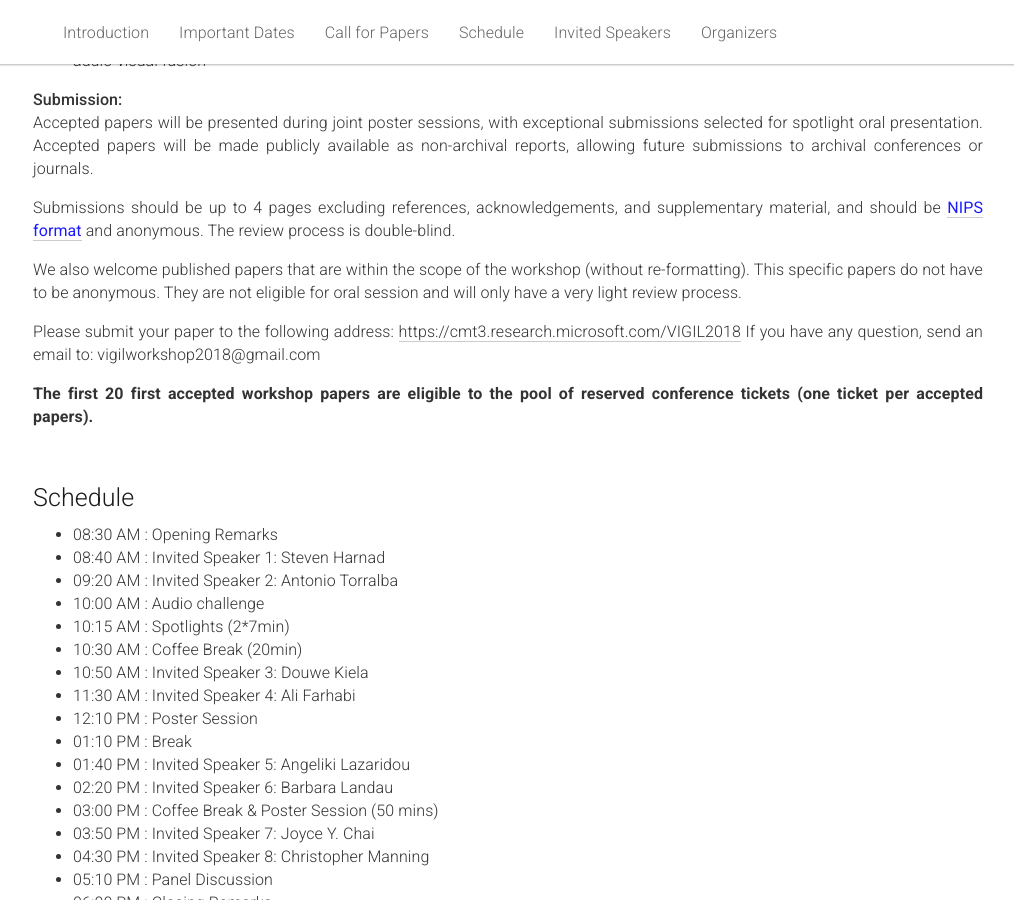
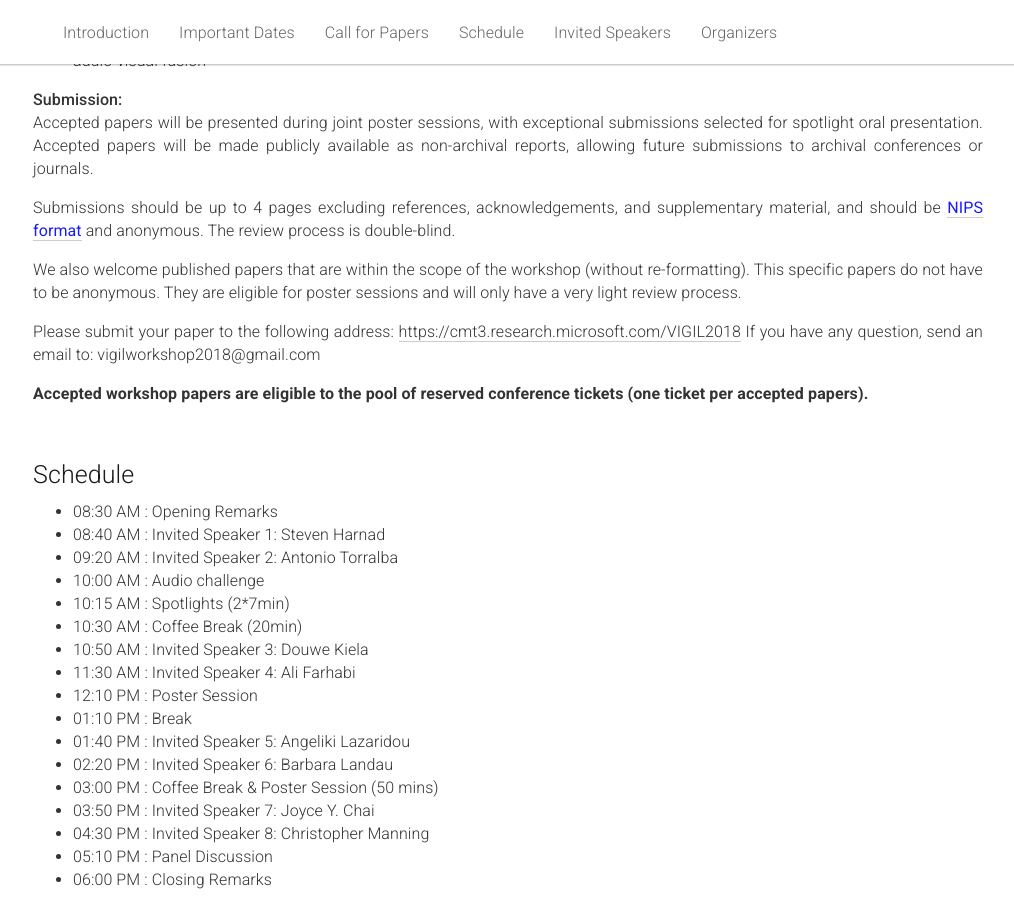
Before and after one commit to vigilworkshop/vigilworkshop.github.io, a Jekyll site: the page built from _pages/home.md, in a window 1280 px wide and 900 px high, scrolled down 1569 px. Shown: the whole window, without its empty margins (132-1146 px from the left). Built offline with Jekyll 4.4.1, drawn with Linux system fonts in a browser that asks for light colours.

Commit message:
Update home.md

```diff
--- a/_pages/home.md
+++ b/_pages/home.md
@@ -133,7 +133,7 @@ This workshop thus aims to gather people from various backgrounds - machine lear
       <span style="color:#1a1aff;font-weight:400;"><a href="https://nips.cc/Conferences/2018/PaperInformation/StyleFiles">NIPS format</a></span> and anonymous. The review process is double-blind.
   </p>
   <p>
-  We also welcome published papers that are within the scope of the workshop (without re-formatting). This specific papers do not have to be anonymous. They are not eligible for oral session and will only have a very light review process.
+  We also welcome published papers that are within the scope of the workshop (without re-formatting). This specific papers do not have to be anonymous. They are eligible for poster sessions and will only have a very light review process.
   </p>
 
   <p>
@@ -141,7 +141,7 @@ This workshop thus aims to gather people from various backgrounds - machine lear
   If you have any question, send an email to: vigilworkshop2018@gmail.com
   </p>
 
-  <p><b>The first 20 first accepted workshop papers are eligible to the pool of reserved conference tickets (one ticket per accepted papers).</b>
+  <p><b>Accepted workshop papers are eligible to the pool of reserved conference tickets (one ticket per accepted papers).</b>
   </p>
 
   </div>
```
